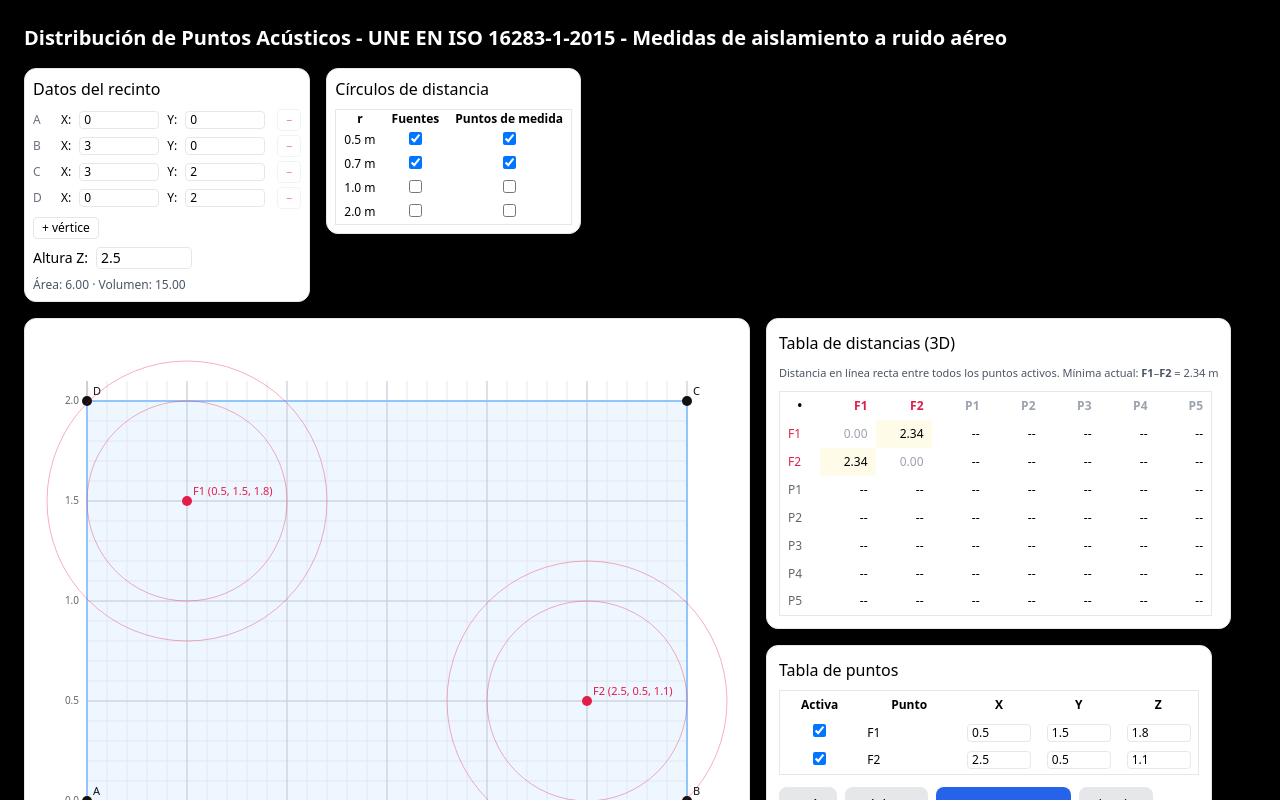
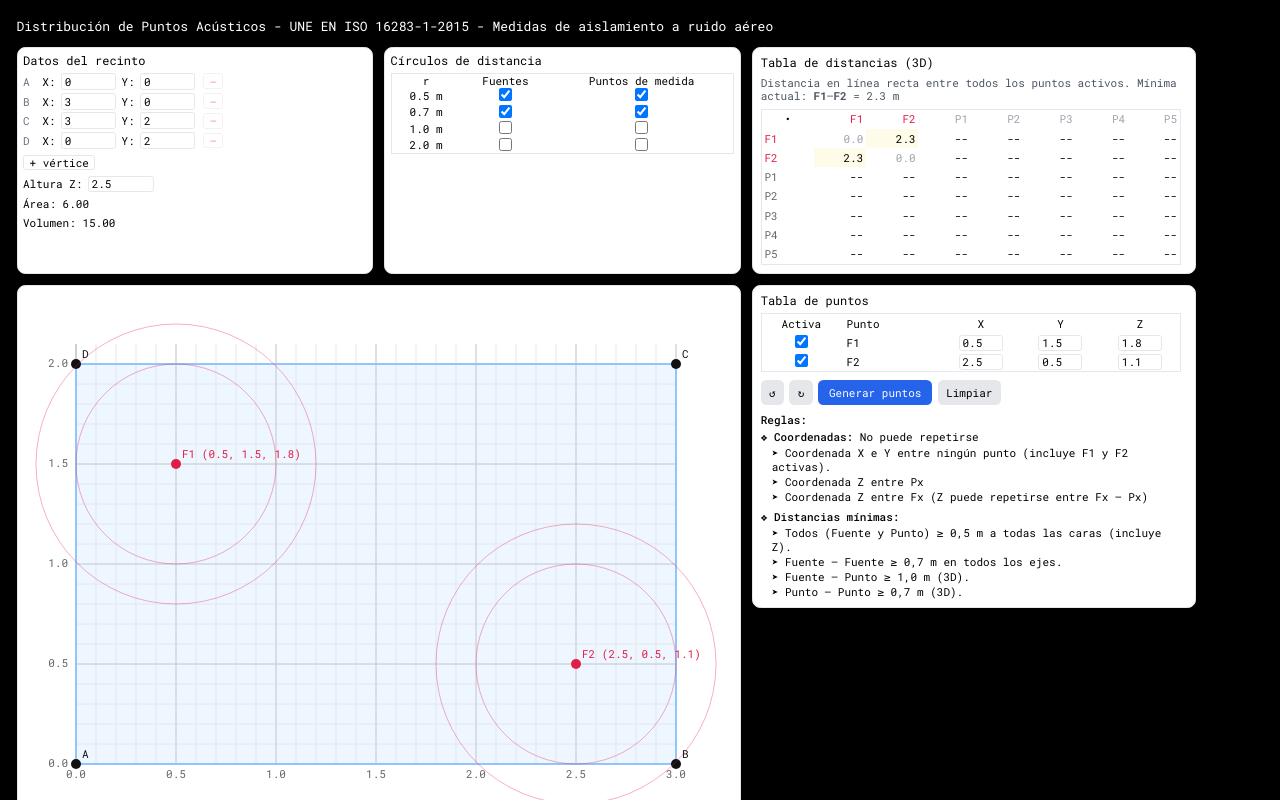
Before and after one commit to ElMo0977/App-puntos-v2-con-Cursor, a React (Vite) app: page / in a window 1280 px wide. Shown: the top 800 px of the page. Built offline with nearby package versions, Linux system fonts and the light colour scheme.

Commit message:
reorganizando y fuentes

```diff
--- a/index.html
+++ b/index.html
@@ -4,6 +4,9 @@
     <meta charset="UTF-8" />
     <meta name="viewport" content="width=device-width, initial-scale=1.0"/>
     <title>Puntos acústicos</title>
+    <link rel="preconnect" href="https://fonts.googleapis.com">
+    <link rel="preconnect" href="https://fonts.gstatic.com" crossorigin>
+    <link href="https://fonts.googleapis.com/css2?family=Roboto+Mono:wght@400;500;700&display=swap" rel="stylesheet">
   </head>
   <body>
     <div id="root"></div>
--- a/src/App.jsx
+++ b/src/App.jsx
@@ -484,6 +484,11 @@ export default function App() {
   const width = 700,
     height = 520,
     pad = 50;
+  // Layout: asegurar alineación entre columnas
+  const tableW = 420; // ancho de tablas (distancias y puntos)
+  const panelHPad = 24; // p-3 izquierda + derecha = 24px
+  const rightColW = tableW + panelHPad; // ancho total del panel derecho
+  const leftColW = width + panelHPad; // ancho total del panel del gráfico
   const bounds = useMemo(() => {
     const xs = vertices.map((v) => v.x),
       ys = vertices.map((v) => v.y);
@@ -883,7 +888,7 @@ export default function App() {
         const Bj = pointListTable[j];
         if (Ai.p && Bj.p) {
           const d = i === j ? 0 : dist3D(Ai.p, Bj.p);
-          const s = d.toFixed(2);
+          const s = d.toFixed(1);
           M[i][j] = s;
           M[j][i] = s;
         } else {
@@ -957,12 +962,14 @@ export default function App() {
 
   return (
     <div className="p-6 space-y-4">
-      <h1 className="text-xl font-semibold text-white">Distribución de Puntos Acústicos - UNE EN ISO 16283-1-2015 - Medidas de aislamiento a ruido aéreo</h1>
+      <h1 className="text-13 font-semibold text-white">Distribución de Puntos Acústicos - UNE EN ISO 16283-1-2015 - Medidas de aislamiento a ruido aéreo</h1>
 
-      <div className="flex flex-wrap gap-4 items-start">
+      <div className="grid gap-4 items-stretch" style={{ gridTemplateColumns: `${leftColW}px ${rightColW}px` }}>
+        {/* Columna izquierda (fila superior): Datos + Círculos, igual ancho que el gráfico */}
+        <div className="flex gap-4 h-full" style={{ width: leftColW }}>
         {/* Datos del recinto */}
-        <section className="p-2 rounded-xl shadow bg-white border text-sm self-start w-fit">
-          <h2 className="text-base font-medium mb-2">Datos del recinto</h2>
+        <section className="p-2 rounded-xl shadow bg-white border text-sm self-start flex-1 h-full">
+          <h2 className="text-12 font-medium mb-2">Datos del recinto</h2>
           {vertices.map((v, i) => (
             <div key={i} className="flex items-center gap-2 mb-1 text-xs">
               <span className="w-5 text-gray-500">{idxToLetter(i)}</span>
@@ -1027,27 +1034,26 @@ export default function App() {
                 className="w-24 border rounded px-1"
               />
             </div>
-            <div className="text-xs text-gray-600">
-              Área: {area.toFixed(2)} · Volumen: {volumen.toFixed(2)}
-            </div>
+            <div className="text-11 text-black">Área: {area.toFixed(2)}</div>
+            <div className="text-11 text-black">Volumen: {volumen.toFixed(2)}</div>
           </div>
         </section>
 
         {/* Círculos de distancia */}
-        <section className="p-2 rounded-xl shadow bg-white border text-sm self-start w-fit">
-          <h2 className="text-base font-medium mb-2">Círculos de distancia</h2>
+        <section className="p-2 rounded-xl shadow bg-white border text-sm self-start flex-1 h-full">
+          <h2 className="text-12 font-medium mb-2">Círculos de distancia</h2>
           <table className="text-xs border w-full">
             <thead>
               <tr>
-                <th className="px-2">r</th>
-                <th className="px-2">Fuentes</th>
-                <th className="px-2">Puntos de medida</th>
+                <th className="px-2 text-center">r</th>
+                <th className="px-2 text-center">Fuentes</th>
+                <th className="px-2 text-center">Puntos de medida</th>
               </tr>
             </thead>
             <tbody>
               {radii.map((r) => (
                 <tr key={r}>
-                  <td className="px-2 py-1">{r.toFixed(1)} m</td>
+                  <td className="px-2 py-1 text-center">{r.toFixed(1)} m</td>
                   <td className="px-2 text-center">
                     <input
                       type="checkbox"
@@ -1076,12 +1082,88 @@ export default function App() {
           </table>
           {/* Opción de semilla eliminada */}
         </section>
+        </div>
+
+        {/* Columna derecha (fila superior): Tabla de distancias, mismo ancho que tabla puntos */}
+        <section className="p-3 rounded-xl shadow bg-white border text-sm self-start" style={{ width: rightColW }}>
+          <h2 className="text-12 font-medium mb-2">Tabla de distancias (3D)</h2>
+          <div>
+            <div className="text-11 text-gray-600 mb-2">
+              Distancia en línea recta entre todos los puntos activos. {minPair ? (
+                <span>
+                  Mínima actual: <b>{minPair.a}</b>–<b>{minPair.b}</b> = {minPair.d.toFixed(1)} m
+                </span>
+              ) : null}
+            </div>
+            <div className="overflow-x-hidden overflow-y-auto max-h-64">
+              <table className="text-11 border table-fixed" style={{ width: tableW }}>
+                <thead>
+                  <tr>
+                    <th className="px-1 py-1 h-7 whitespace-nowrap">•</th>
+                    {pointListTable.map((pt) => (
+                      <th
+                        key={pt.name}
+                        className={`px-1 py-1 text-right h-7 whitespace-nowrap ${!pt.p ? 'text-gray-400' : ''}`}
+                        style={{ color: pt.p ? pt.color : undefined }}
+                      >
+                        {pt.name}
+                      </th>
+                    ))}
+                  </tr>
+                </thead>
+                <tbody>
+                  {pointListTable.map((row, i) => (
+                    <tr key={row.name}>
+                      <td className="px-1 py-1 font-medium h-7 whitespace-nowrap" style={{ color: row.p ? row.color : undefined, opacity: row.p ? 1 : 0.6 }}>{row.name}</td>
+                      {pointListTable.map((col, j) => {
+                        const dStr = distMatrix[i][j];
+                        const hasData = !!(row.p && col.p);
+                        const dVal = parseFloat(dStr);
+                        const isDiag = i === j;
+                        const diagWithData = isDiag && hasData;
+                        const isMinPair =
+                          !!minPair &&
+                          ((row.name === minPair.a && col.name === minPair.b) ||
+                            (row.name === minPair.b && col.name === minPair.a));
+                        const pairKey = `${Math.min(i, j)}-${Math.max(i, j)}`;
+                        const isViol = !isDiag && hasData && distViol?.pairs?.has(pairKey);
+                        const underTwo = !isDiag && hasData && Number.isFinite(dVal) && dVal < 2;
+
+                        // Prioridad de estilos: diagonal con datos < mínimo (amarillo) < violación (rose) < <2m (rojo suave)
+                        const bgClass = diagWithData
+                          ? ""
+                          : isMinPair
+                          ? "bg-yellow-50"
+                          : isViol
+                          ? "bg-rose-50"
+                          : underTwo
+                          ? "bg-red-50"
+                          : "";
+                        const textClass = diagWithData
+                          ? "text-gray-400"
+                          : isViol
+                          ? "text-rose-700 font-semibold"
+                          : "";
+
+                        return (
+                          <td key={col.name} className={`px-1 py-1 text-right h-7 whitespace-nowrap ${textClass} ${bgClass}`}>
+                            {dStr}
+                          </td>
+                        );
+                      })}
+                    </tr>
+                  ))}
+                </tbody>
+              </table>
+            </div>
+          </div>
+        </section>
 
       </div>
 
       {/* Dibujo + tabla */}
-      <div className="flex gap-4 items-start">
-        <div className="p-3 rounded-xl shadow bg-white border">
+      <div className="grid gap-4 items-start" style={{ gridTemplateColumns: `${leftColW}px ${rightColW}px` }}>
+        <div className="p-3 rounded-xl shadow bg-white border" style={{ width: leftColW }}>
           <svg
             ref={svgRef}
             width={width}
@@ -1121,7 +1203,7 @@ export default function App() {
                     style={{ cursor: 'grab' }}
                     onPointerDown={(e) => beginDrag(e, { kind: 'V', index: i })}
                   />
-                  <text x={s.x + 6} y={s.y - 6} fontSize={11} fill="#111">{label}</text>
+                  <text x={s.x + 6} y={s.y - 6} fontSize={10} fill="#111">{label}</text>
                 </g>
               );
             })}
@@ -1138,7 +1220,7 @@ export default function App() {
                         <circle key={rr} cx={s.x} cy={s.y} r={parseFloat(rr) * scale} fill="none" stroke={color} opacity={0.35} />
                       ))}
                     <circle cx={s.x} cy={s.y} r={5} fill={color} />
-                    <text x={s.x + 6} y={s.y - 6} fontSize={11} fill={color}>{label}</text>
+                    <text x={s.x + 6} y={s.y - 6} fontSize={10} fill={color}>{label}</text>
                   </g>
                 );
               };
@@ -1153,92 +1235,17 @@ export default function App() {
         </div>
 
         <div className="flex flex-col gap-4">
-          {/* Tabla de distancias (3D) */}
-          <section className="p-3 rounded-xl shadow bg-white border text-sm w-fit">
-            <h2 className="text-base font-medium mb-2">Tabla de distancias (3D)</h2>
-            <div>
-              <div className="text-[11px] text-gray-600 mb-2">
-                Distancia en línea recta entre todos los puntos activos. {minPair ? (
-                  <span>
-                    Mínima actual: <b>{minPair.a}</b>–<b>{minPair.b}</b> = {minPair.d.toFixed(2)} m
-                  </span>
-                ) : null}
-              </div>
-              <div className="overflow-auto max-h-64">
-                <table className="text-xs border table-fixed w-[420px]">
-                  <thead>
-                    <tr>
-                      <th className="px-2 py-1 w-10 h-7">•</th>
-                      {pointListTable.map((pt) => (
-                        <th
-                          key={pt.name}
-                          className={`px-2 py-1 text-right w-14 h-7 whitespace-nowrap ${!pt.p ? 'text-gray-400' : ''}`}
-                          style={{ color: pt.p ? pt.color : undefined }}
-                        >
-                          {pt.name}
-                        </th>
-                      ))}
-                    </tr>
-                  </thead>
-                  <tbody>
-                    {pointListTable.map((row, i) => (
-                      <tr key={row.name}>
-                        <td className="px-2 py-1 font-medium w-10 h-7 whitespace-nowrap" style={{ color: row.p ? row.color : undefined, opacity: row.p ? 1 : 0.6 }}>{row.name}</td>
-                        {pointListTable.map((col, j) => {
-                          const dStr = distMatrix[i][j];
-                          const hasData = !!(row.p && col.p);
-                          const dVal = parseFloat(dStr);
-                          const isDiag = i === j;
-                          const diagWithData = isDiag && hasData;
-                          const isMinPair =
-                            !!minPair &&
-                            ((row.name === minPair.a && col.name === minPair.b) ||
-                              (row.name === minPair.b && col.name === minPair.a));
-                          const pairKey = `${Math.min(i, j)}-${Math.max(i, j)}`;
-                          const isViol = !isDiag && hasData && distViol?.pairs?.has(pairKey);
-                          const underTwo = !isDiag && hasData && Number.isFinite(dVal) && dVal < 2;
+          <section className="p-3 rounded-xl shadow bg-white border text-sm" style={{ width: rightColW }}>
+          <h2 className="text-12 font-medium mb-2">Tabla de puntos</h2>
 
-                          // Prioridad de estilos: diagonal con datos < mínimo (amarillo) < violación (rose) < <2m (rojo suave)
-                          const bgClass = diagWithData
-                            ? ""
-                            : isMinPair
-                            ? "bg-yellow-50"
-                            : isViol
-                            ? "bg-rose-50"
-                            : underTwo
-                            ? "bg-red-50"
-                            : "";
-                          const textClass = diagWithData
-                            ? "text-gray-400"
-                            : isViol
-                            ? "text-rose-700 font-semibold"
-                            : "";
-
-                          return (
-                            <td key={col.name} className={`px-2 py-1 text-right h-7 ${textClass} ${bgClass}`}>
-                              {dStr}
-                            </td>
-                          );
-                        })}
-                      </tr>
-                    ))}
-                  </tbody>
-                </table>
-              </div>
-            </div>
-          </section>
-
-          <section className="p-3 rounded-xl shadow bg-white border text-sm w-fit">
-          <h2 className="text-base font-medium mb-2">Tabla de puntos</h2>
-
-          <table className="text-xs border table-fixed w-[420px]">
+          <table className="text-11 border table-fixed" style={{ width: tableW }}>
             <thead>
               <tr>
-                <th className="px-2 h-7 w-16">Activa</th>
-                <th className="px-2 h-7 w-20">Punto</th>
-                <th className="px-2 h-7 w-16">X</th>
-                <th className="px-2 h-7 w-16">Y</th>
-                <th className="px-2 h-7 w-16">Z</th>
+                <th className="px-2 h-7 w-16 text-center">Activa</th>
+                <th className="px-2 h-7 w-20 text-left">Punto</th>
+                <th className="px-2 h-7 w-16 text-center">X</th>
+                <th className="px-2 h-7 w-16 text-center">Y</th>
+                <th className="px-2 h-7 w-16 text-center">Z</th>
               </tr>
             </thead>
             <tbody>
@@ -1258,8 +1265,8 @@ export default function App() {
                       }}
                     />
                   </td>
-                  <td className="px-2 font-medium h-7">{row.name}</td>
-                  <td className="px-2 h-7">
+                  <td className="px-2 font-medium h-7 text-left">{row.name}</td>
+                  <td className="px-2 h-7 text-center">
                     <NumInput
                       value={row.val.x}
                       onCommit={(val) => {
@@ -1271,7 +1278,7 @@ export default function App() {
                       title={row.v.msg.join("\n")}
                     />
                   </td>
-                  <td className="px-2 h-7">
+                  <td className="px-2 h-7 text-center">
                     <NumInput
                       value={row.val.y}
                       onCommit={(val) => {
@@ -1283,7 +1290,7 @@ export default function App() {
                       title={row.v.msg.join("\n")}
                     />
                   </td>
-                  <td className="px-2 h-7">
+                  <td className="px-2 h-7 text-center">
                     <NumInput
                       value={row.val.z}
                       onCommit={(val) => {
@@ -1301,7 +1308,7 @@ export default function App() {
                 <tr key={i} className={!blueActive ? 'opacity-60' : ''}>
                   <td className="px-2 text-center h-7">—</td>
                   <td className="px-2 h-7">{`P${i + 1}`}</td>
-                  <td className="px-2 h-7">
+                  <td className="px-2 h-7 text-center">
                     <NumInput
                       value={b.x}
                       onCommit={(val) => {
@@ -1314,7 +1321,7 @@ export default function App() {
                       title={(viol.blue[i]?.msg || []).join("\n")}
                     />
                   </td>
-                  <td className="px-2 h-7">
+                  <td className="px-2 h-7 text-center">
                     <NumInput
                       value={b.y}
                       onCommit={(val) => {
@@ -1327,7 +1334,7 @@ export default function App() {
                       title={(viol.blue[i]?.msg || []).join("\n")}
                     />
                   </td>
-                  <td className="px-2 h-7">
+                  <td className="px-2 h-7 text-center">
                     <NumInput
                       value={b.z}
                       onCommit={(val) => {
@@ -1346,8 +1353,24 @@ export default function App() {
           </table>
 
           <div className="mt-3 flex gap-2 items-center flex-wrap">
-            <button className="px-3 py-2 rounded-lg bg-gray-200 hover:bg-gray-300" onClick={undo} disabled={past.length === 0}>Atrás</button>
-            <button className="px-3 py-2 rounded-lg bg-gray-200 hover:bg-gray-300" onClick={redo} disabled={future.length === 0}>Adelante</button>
+            <button
+              className="px-3 py-2 rounded-lg bg-gray-200 hover:bg-gray-300"
+              onClick={undo}
+              disabled={past.length === 0}
+              title="Deshacer (Atrás)"
+              aria-label="Deshacer"
+            >
+              ↺
+            </button>
+            <button
+              className="px-3 py-2 rounded-lg bg-gray-200 hover:bg-gray-300"
+              onClick={redo}
+              disabled={future.length === 0}
+              title="Rehacer (Adelante)"
+              aria-label="Rehacer"
+            >
+              ↻
+            </button>
 
             <button className={`px-4 py-2 rounded-lg text-white bg-blue-600 ${busy ? "opacity-60" : "hover:bg-blue-700"}`} onClick={generate} disabled={busy}>
               {busy ? "Generando…" : "Generar puntos"}
--- a/src/index.css
+++ b/src/index.css
@@ -2,4 +2,35 @@
 @tailwind components;
 @tailwind utilities;
 
+/* Fuente y tamaño globales */
+@layer base {
+  :root {
+    --app-font-family: 'Roboto Mono', ui-monospace, SFMono-Regular, Menlo, Monaco, Consolas, 'Liberation Mono', 'Courier New', monospace;
+    --app-font-size: 11px; /* tamaño por defecto */
+    --app-font-weight: 400;
+  }
+  html, body {
+    font-family: var(--app-font-family);
+    font-size: var(--app-font-size);
+    font-weight: var(--app-font-weight);
+  }
+  *, *::before, *::after {
+    font-size: var(--app-font-size) !important;
+  }
+  body, input, button, select, textarea, table, th, td, label, h1, h2, h3, h4, h5, h6 {
+    font-family: var(--app-font-family) !important;
+    font-weight: var(--app-font-weight) !important;
+  }
+  svg text {
+    font-family: var(--app-font-family);
+    font-size: var(--app-font-size) !important;
+    font-weight: var(--app-font-weight);
+  }
+}
+
+/* Utilidades de tamaño específicas */
+.text-11 { font-size: 11px !important; }
+.text-12 { font-size: 12px !important; }
+.text-13 { font-size: 13px !important; }
+
 body { background: #000000; }
```
